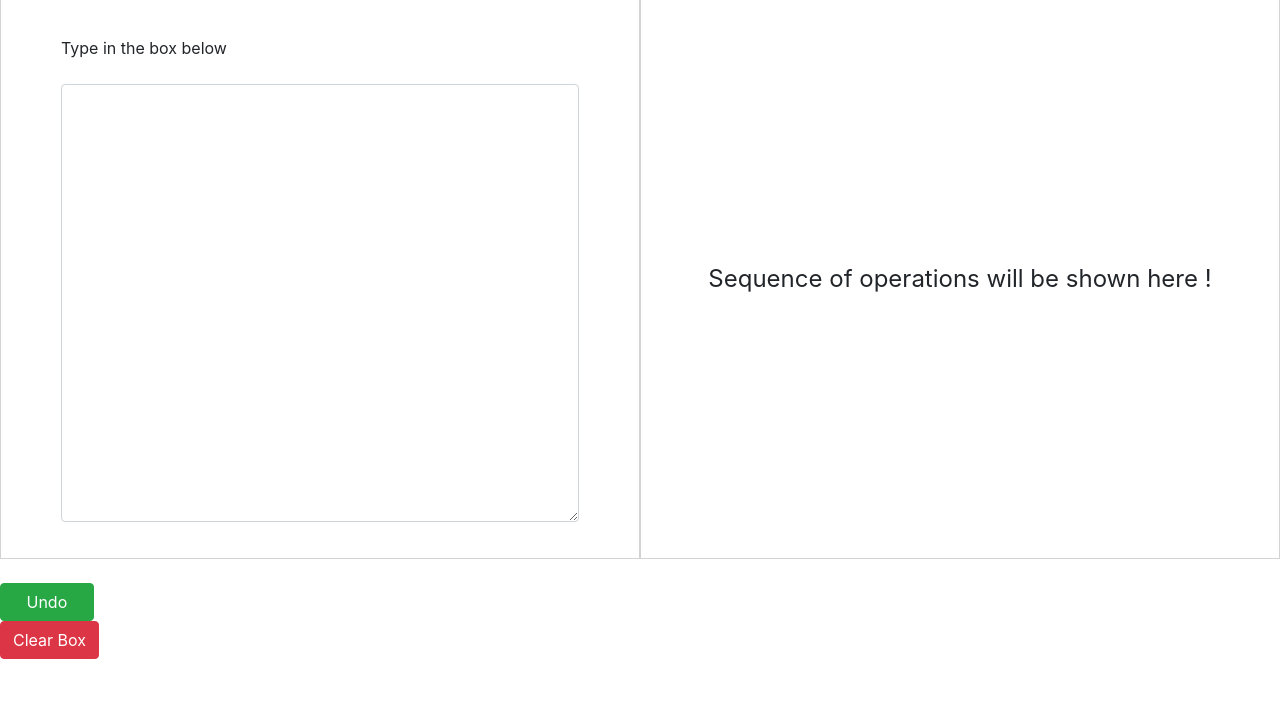
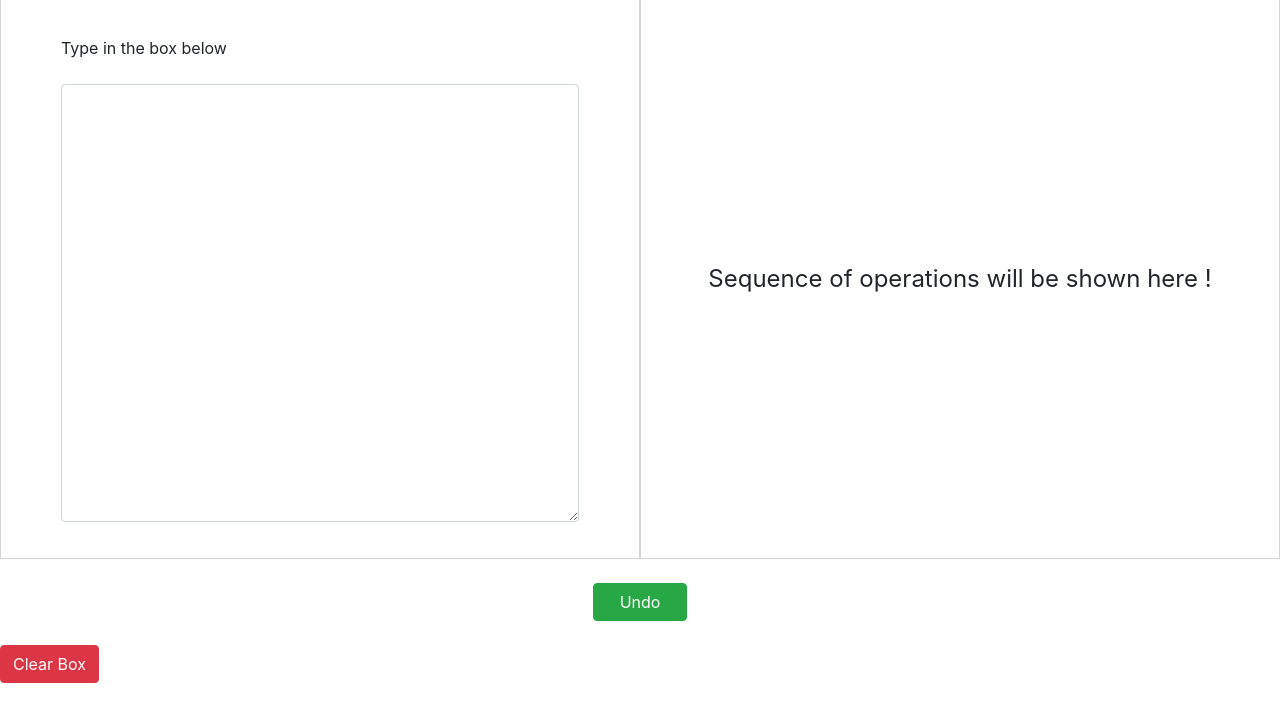
Before and after one commit to Vidit-jindal/Text-Editor, a PHP site: page / in a window 1280 px wide. Shown: the part 62-784 px from the top of the page. Run offline with PHP 8.4, Linux system fonts and the light colour scheme.

Commit message:
Update style.css

```diff
--- a/style.css
+++ b/style.css
@@ -19,3 +19,7 @@ body {
     display: flex;
     margin: 0 auto;
 }
+#undo{
+    margin:auto;
+    display:block;
+}
```
